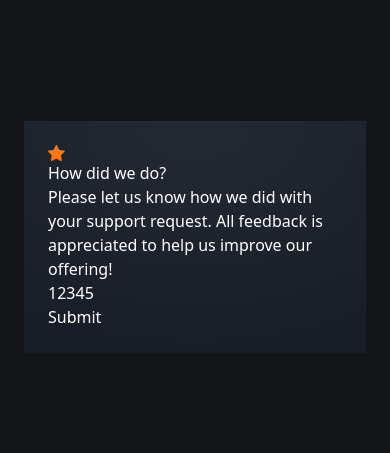
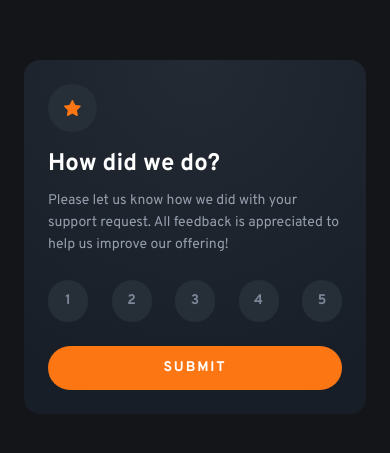
Before and after one commit to denyse1601/feedback03mb, a React (Vite) app: page / in a window 390 px wide. Shown: the part 185-638 px from the top of the page. Built offline with nearby package versions, Linux system fonts and the light colour scheme.

Commit message:
primeiro card vs mobile finalizado

```diff
--- a/index.html
+++ b/index.html
@@ -4,6 +4,9 @@
     <meta charset="UTF-8" />
     <link rel="icon" type="image/svg+xml" href="/favicon-32x32.png" />
     <meta name="viewport" content="width=device-width, initial-scale=1.0" />
+    <link rel="preconnect" href="https://fonts.googleapis.com">
+    <link rel="preconnect" href="https://fonts.gstatic.com" crossorigin>
+    <link href="https://fonts.googleapis.com/css2?family=Overpass:ital,wght@0,100..900;1,100..900&display=swap" rel="stylesheet">
     <title>Feedback</title>
   </head>
   <body class="bg-very-dark-blue h-svh flex justify-center items-center">
--- a/src/App.jsx
+++ b/src/App.jsx
@@ -2,24 +2,24 @@
 
 export function App() {
   return(
-    <div className="bg-gradient-dark text-white mx-6 p-6">
-      <div>
+    <div className="bg-gradient-dark text-white mx-6 p-6 rounded-2xl font-overpass">
+      <div className="bg-dark-blue w-fit p-4 rounded-full mb-4">
         <img src={iconStar} alt=""iconStar />
       </div>
 
-      <h1>How did we do?</h1>
+      <h1 className="text-2xl font-bold mb-2.5">How did we do?</h1>
 
-      <p>Please let us know how we did with your support request. All feedback is appreciated to help us improve our offering!</p>
+      <p className="text-sm text-light-grey mb-6 leading-1">Please let us know how we did with your support request. All feedback is appreciated to help us improve our offering!</p>
 
-      <div>
-        <input type="button" value={1} />
-        <input type="button" value={2} />
-        <input type="button" value={3} />
-        <input type="button" value={4} />
-        <input type="button" value={5} />
+      <div className="flex justify-between mb-6">
+        <input type="button" value={1} className="bg-dark-blue w-10 h-10.5 rounded-full text-medium-grey text-sm font-bold" />
+        <input type="button" value={2} className="bg-dark-blue w-10 h-10.5 rounded-full text-medium-grey text-sm font-bold"/>
+        <input type="button" value={3} className="bg-dark-blue w-10 h-10.5 rounded-full text-medium-grey text-sm font-bold"/>
+        <input type="button" value={4} className="bg-dark-blue w-10 h-10.5 rounded-full text-medium-grey text-sm font-bold"/>
+        <input type="button" value={5} className="bg-dark-blue w-10 h-10.5 rounded-full text-medium-grey text-sm font-bold"/>
       </div>
 
-      <button>Submit</button>
+      <button className="bg-orange w-full uppercase tracking-1 rounded-3xl font-bold text-sm py-3">Submit</button>
 
     </div>
   )
--- a/src/index.css
+++ b/src/index.css
@@ -10,6 +10,8 @@
 
     --tracking-1: 1.867px;
 
+    --leading-1: 1.375rem;
+
     --font-overpass: "Overpass", "sans-serif";
 }
 
```
